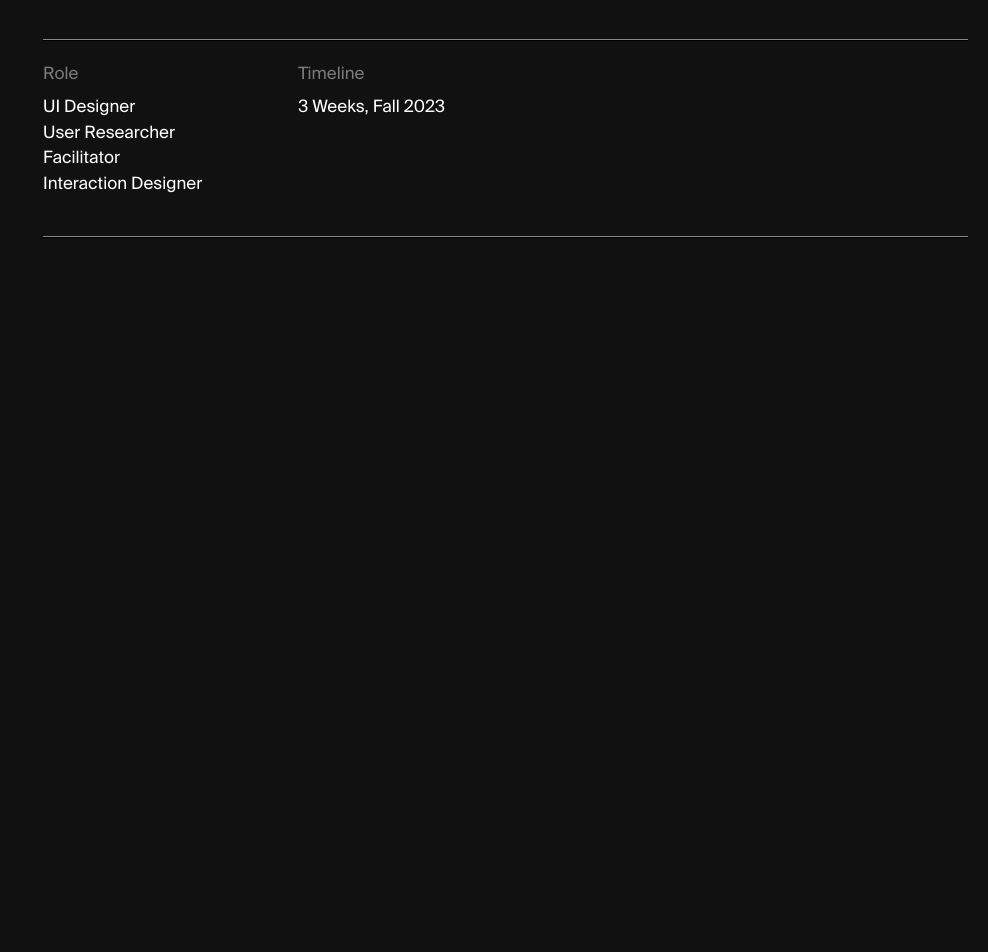
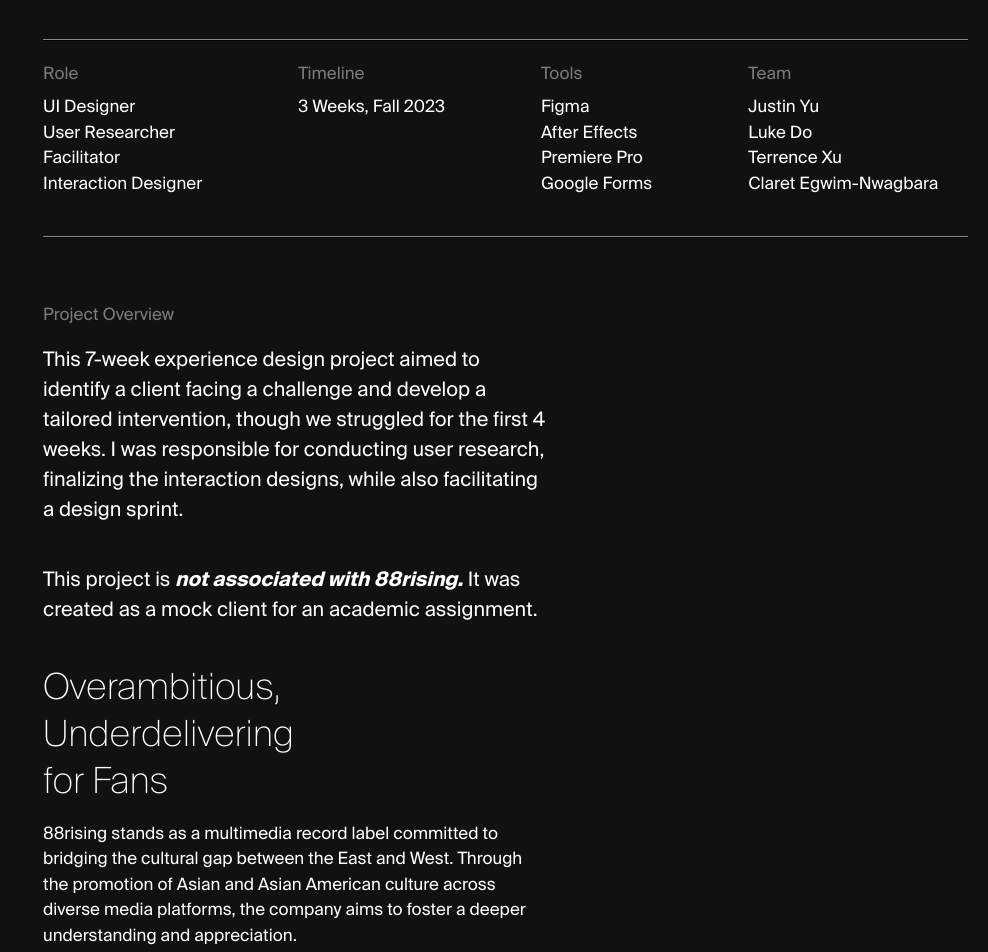
Before and after one commit to Ain3e/SveltekitPortfolio-2025, a SvelteKit app: page /88risingCaseStudy in a window 1280 px wide. Shown: the part 820-1772 px from the top of the page, without its empty margins (292-1280 px from the left). Before the commit the page ends 1138 px from the top, so only its background shows below. Built offline with nearby package versions, Linux system fonts and the light colour scheme.

Commit message:
Finished with Role Component

```diff
--- a/src/routes/+layout.svelte
+++ b/src/routes/+layout.svelte
@@ -8,9 +8,15 @@
     :global(body) {
         @apply bg-Black;
     }
-    :global(h4,h3,h2,h1) {
+    :global(h4,h3,h2,h1,p) {
         @apply text-White;
+        @apply font-suisseIntl;
     }
+
+    :global(h2){
+        @apply leading-h2;
+    }
+
 </style>
 
 <slot />
--- a/src/routes/88risingCaseStudy/+page.svelte
+++ b/src/routes/88risingCaseStudy/+page.svelte
@@ -3,11 +3,11 @@
 </script>
 
 
-<main class="antialiased gap-y-0">
+<main class="antialiasing gap-y-0">
 
     <div class="cursor-pointer fixed z-20 w-fit h-fit m-5 right-0 top-0 overflow-y-scroll">
         <a class="w-10 h-10 flex justify-center items-center bg-White rounded-[5px] sticky z-50 mr-5 mt-5" href="/">
-            <div class="font-suisseIntl font-thin">
+            <div class="font-thin">
                 X
             </div>
         </a>
@@ -20,12 +20,12 @@
             <div class="absolute inset-0 flex items-start justify-start pl-4 pt-5">
                 <ul>
                     <li>
-                        <h4 class="font-suisseIntl font-normal text-White text-sm">
+                        <h4 class="font-normal text-White text-sm">
                             Interaction Design
                         </h4>
                     </li>
                     <li class="mt-2">
-                        <h2 class="font-suisseIntl font-normal text-White text-2xl">
+                        <h2 class="font-normal text-White text-2xl">
                             88rising
                         </h2>
                     </li>
@@ -37,14 +37,14 @@
 
     <section class="mx-5 grid grid-cols-12 gap-x-5 mt-10">
         <div class="col-start-4 col-span-8">
-            <h1 class="font-suisseIntl font-light text-White text-48px leading-h1">
+            <h1 class="font-light text-White text-48px leading-h1">
                 Reimagining 88risings website experience for fans to engage
                 with their favourite artists and stay
                 informed.
             </h1>
         </div>
 
-        <div class="class= col-start-4 col-span-full mt-10">
+        <div class="col-start-4 col-span-full mt-10">
             <hr class="bg-offWhite border-1 border-offWhite">
             <hr/>
         </div>
@@ -52,28 +52,64 @@
         <div class="col-start-4 col-span-full mt-5 flex flex-row flex-auto gap-x-24">
             <div class="flex flex-col">
                 <div>
-                    <h4 class="font-suisseIntl font-regular text-17px text-Gray">Role</h4>
+                    <h4 class=" font-regular text-17px text-Gray">Role</h4>
                 </div>
                 <div class="mt-2">
-                    <h4 class="font-suisseIntl font-regular text-17px text-White">UI Designer</h4>
+                    <h4 class=" font-regular text-17px text-White">UI Designer</h4>
                 </div>
                 <div>
-                    <h4 class="font-suisseIntl font-regular text-17px text-White">User Researcher</h4>
+                    <h4 class=" font-regular text-17px text-White">User Researcher</h4>
                 </div>
                 <div>
-                    <h4 class="font-suisseIntl font-regular text-17px text-White">Facilitator</h4>
+                    <h4 class=" font-regular text-17px text-White">Facilitator</h4>
                 </div>
                 <div>
-                    <h4 class="font-suisseIntl font-regular text-17px text-White">Interaction Designer</h4>
+                    <h4 class=" font-regular text-17px text-White">Interaction Designer</h4>
                 </div>
             </div>
 
             <div class="flex flex-col">
                 <div>
-                    <h4 class="font-suisseIntl font-regular text-17px text-Gray">Timeline</h4>
+                    <h4 class=" font-regular text-17px text-Gray">Timeline</h4>
                 </div>
                 <div class="mt-2">
-                    <h4 class="font-suisseIntl font-regular text-17px text-White">3 Weeks, Fall 2023</h4>
+                    <h4 class=" font-regular text-17px text-White">3 Weeks, Fall 2023</h4>
+                </div>
+            </div>
+
+            <div class="flex flex-col">
+                <div>
+                    <h4 class=" font-regular text-17px text-Gray">Tools</h4>
+                </div>
+                <div class="mt-2">
+                    <h4 class=" font-regular text-17px text-White">Figma</h4>
+                </div>
+                <div>
+                    <h4 class=" font-regular text-17px text-White">After Effects</h4>
+                </div>
+                <div>
+                    <h4 class=" font-regular text-17px text-White">Premiere Pro</h4>
+                </div>
+                <div>
+                    <h4 class=" font-regular text-17px text-White">Google Forms</h4>
+                </div>
+            </div>
+
+            <div class="flex flex-col">
+                <div>
+                    <h4 class="font-regular text-17px text-Gray">Team</h4>
+                </div>
+                <div class="mt-2">
+                    <h4 class="font-regular text-17px text-White">Justin Yu</h4>
+                </div>
+                <div>
+                    <h4 class="font-regular text-17px text-White">Luke Do</h4>
+                </div>
+                <div>
+                    <h4 class="font-regular text-17px text-White">Terrence Xu</h4>
+                </div>
+                <div>
+                    <h4 class="font-regular text-17px text-White">Claret Egwim-Nwagbara</h4>
                 </div>
             </div>
 
@@ -81,17 +117,52 @@
         </div>
 
 
-
-        <div class="class= col-start-4 col-span-full mt-10">
+        <div class="col-start-4 col-span-full mt-10">
             <hr class="bg-offWhite border-1 border-offWhite">
             <hr/>
         </div>
     </section>
 
+    <section class="mx-5 grid grid-cols-12 gap-x-5 mt-16">
+        <div class="col-start-4 col-span-4">
+            <h4 class="font-regular text-17px text-Gray">Project Overview</h4>
+        </div>
+
+        <div class="col-start-4 col-span-5 mt-4">
+            <h4 class="font-regular text-20px">This 7-week experience design project aimed to
+                identify a client facing a challenge and develop a tailored intervention, though we struggled for the
+                first 4 weeks. I was responsible for conducting user research, finalizing
+                the interaction designs, while also facilitating a design sprint.</h4>
+        </div>
+
+        <div class="col-start-4 col-span-5 mt-10">
+            <h4 class="font-regular text-20px">This project is <span class="font-bold italic"> not associated with 88rising. </span>
+                It was
+                created as a mock client for an academic assignment.</h4>
+        </div>
+    </section>
+
+    <section class="mx-5 grid grid-cols-12 gap-x-5 mt-10">
+        <div class="col-start-4 col-span-3">
+            <h2 class="font-light text-36px">Overambitious, Underdelivering for Fans</h2>
+        </div>
+        <div class="col-start-4 col-span-5 mt-4">
+            <p class="font-regular text-17px">88rising stands as a multimedia record label committed to bridging the
+                cultural gap between the East and West. Through the promotion of Asian and Asian American culture across
+                diverse media platforms, the company aims to foster a deeper understanding and appreciation. </p>
+        </div>
+
+        <div class="col-start-4 col-span-5 mt-10">
+            <p class="font-regular text-17px">Despite a successful debut, they have struggled to maintain momentum,
+                losing over 2.6 billion viewership's in the past 4 years. This loss has stagnated their goal of
+                introducing Asians into mainstream media and serves as a hindrance to the company and its goal.</p>
+        </div>
+    </section>
 
     <section class="mx-5 grid grid-cols-12 gap-x-5 mt-10">
 
     </section>
+
     <section class="mx-5 grid grid-cols-12 gap-x-5 mt-10">
 
     </section>
--- a/tailwind.config.js
+++ b/tailwind.config.js
@@ -31,10 +31,12 @@
 
       borderRadius:{
         '5px': '0.3125rem',
+
       },
 
       lineHeight: {
-        'h1': '3.59925rem'
+        'h1': '3.59925rem',
+        'h2': '2.9375rem',
       }
     },
   },
```
